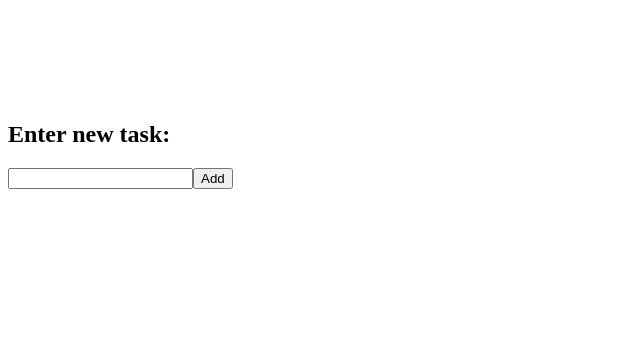
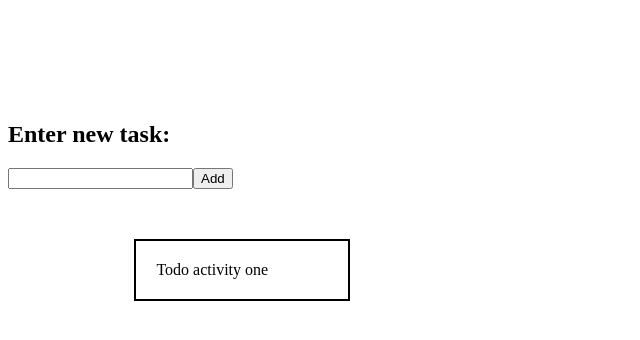
Before and after one commit to krstljrk/react-to-do, a React (Create React App) app: page / in a window 1280 px wide. Shown: the top 340 px of the page, without its empty margins (0-640 px from the left). Built offline with nearby package versions, Linux system fonts and the light colour scheme.

Commit message:
display dummy data as todos

```diff
--- a/src/App.js
+++ b/src/App.js
@@ -2,6 +2,7 @@ import './App.css';
 import AddNewTodo from './components/addNewTodo';
 import DisplayTodos from './components/displayTodos';
 
+/*
 const dummyData = [
   {
       id: 1,
@@ -14,6 +15,7 @@ const dummyData = [
       completed: true
   },
 ]
+*/
 
 function App() {
   return (
@@ -21,15 +23,16 @@ function App() {
       <div>
         <AddNewTodo className="app__container"/>
         <div className="todo__container">
-          {
-            dummyData.map(item => {
+          <DisplayTodos />
+          {/*
+            dummyData.map(item =>
               <DisplayTodos
               id={item.id}
               content={item.todo}
               completed={item.completed}
               />
-            })
-          }
+            )
+            */}
         </div>
       </div>
 
--- a/src/components/displayTodos.js
+++ b/src/components/displayTodos.js
@@ -1,12 +1,34 @@
 import React from 'react';
 import { useSelector } from 'react-redux';
+import { connect } from "react-redux";
 
-
-function DisplayTodos({ id, content, completed }) {
+function DisplayTodos() {
+    const dummyData = [
+        {
+            id: 1,
+            todo: "Todo activity one",
+            completed: false
+        },
+        {
+            id: 2,
+            todo: "Todo activity two",
+            completed: true
+        },
+    ]
+    /*
+    const renderTodos = () => {
+        props.todos.map(item => {
+            <li>{item.content}</li>
+        })
+    }
+    */
 
     return (
         <div className="todoItem">
-            <p className={completed && 'todoItem--done'}>{content}</p>
+            <div>
+                {/*renderTodos*/}
+                {dummyData[0].todo}
+            </div>
         </div>
     );
 }
```
